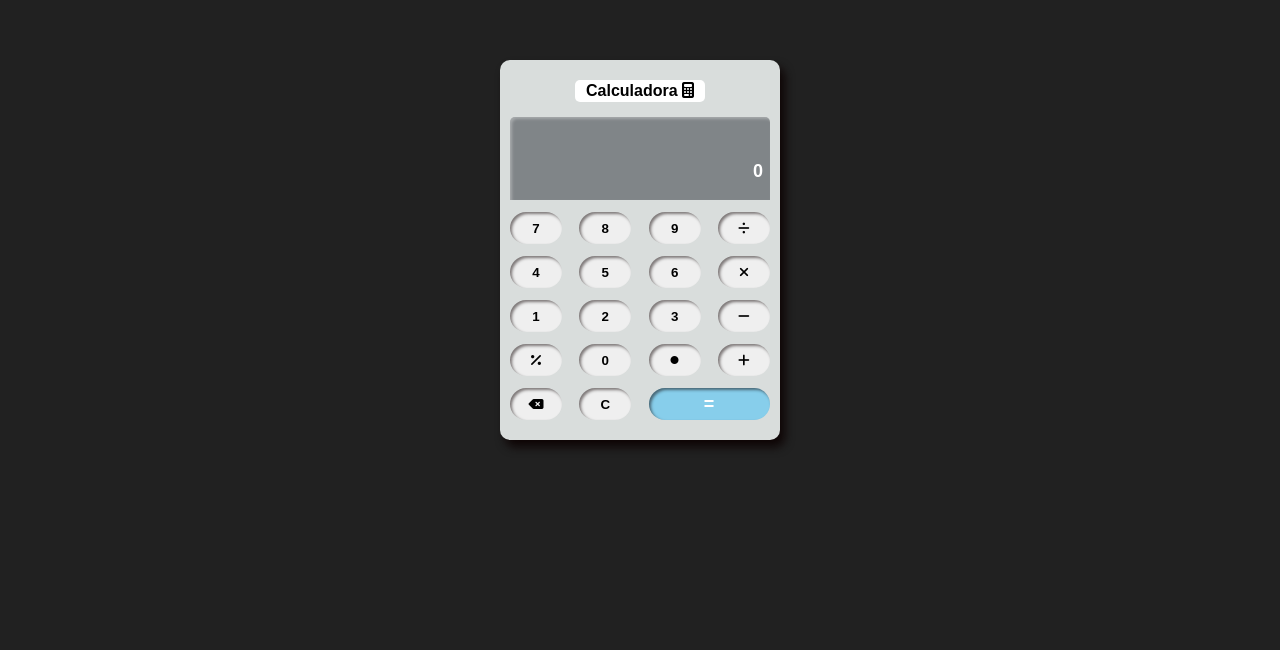
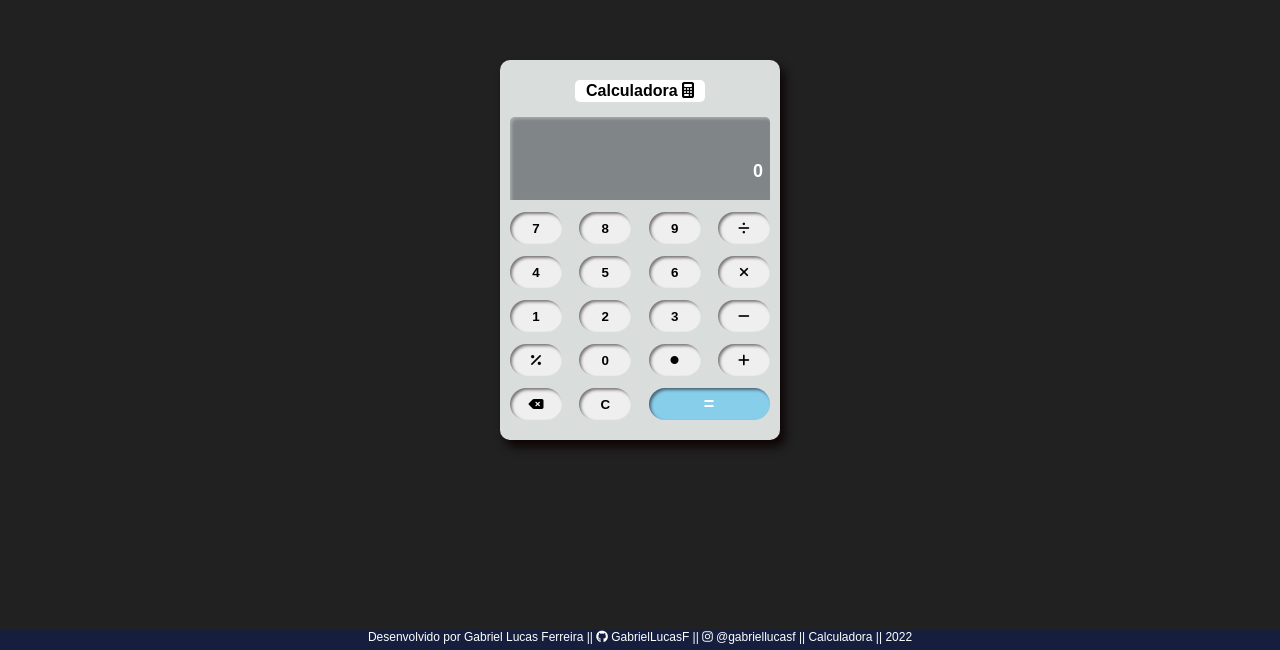
Before and after one commit to GabrielLucasF/calculadora-js, a plain HTML site: page index.html in a window 1280 px wide. Shown: the part 150-800 px from the top of the page. Drawn offline with Linux system fonts and the light colour scheme.

Commit message:
Update Footer

```diff
--- a/index.html
+++ b/index.html
@@ -38,7 +38,16 @@
                     <button id="igual">=</button>
                 </div>
             </div>
+            <div class="rodape">
+                <div class="text">
+                    Desenvolvido por Gabriel Lucas Ferreira ||
+                    <i class="fa-brands fa-github"></i> GabrielLucasF ||
+                    <i class="fa-brands fa-instagram"></i> @gabriellucasf ||
+                    Calculadora || 2022
+                </div>
+            </div>
         </div>
     </body>
+
     <script src="script.js"></script>
 </html>
--- a/style.css
+++ b/style.css
@@ -13,6 +13,7 @@
     display: flex;
     justify-content: center;
     align-items: center;
+    flex-direction: column;
 }
 
 .conteudo .calculadora{
@@ -87,3 +88,18 @@
     width: 121px;
     margin: 12px 0px 0px 0px;
 }
+
+.rodape{
+    background-color: #151e3d;
+    position: absolute;
+    bottom: 0;
+    width: 100%;
+    height: 20px;
+}
+.rodape .text{
+    margin-bottom: 0px;
+    color: #FFF;
+    font-weight: 10;
+    font-size: 12px;
+    text-align: center;
+}
```
